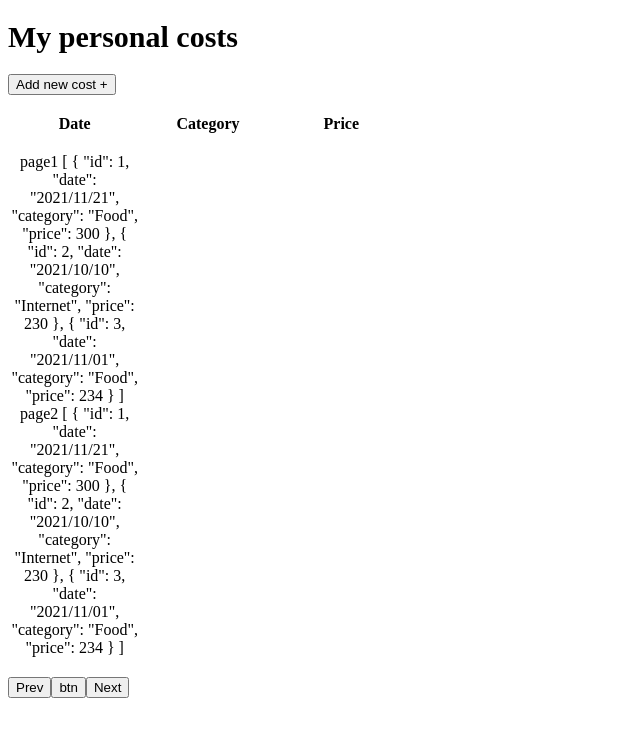
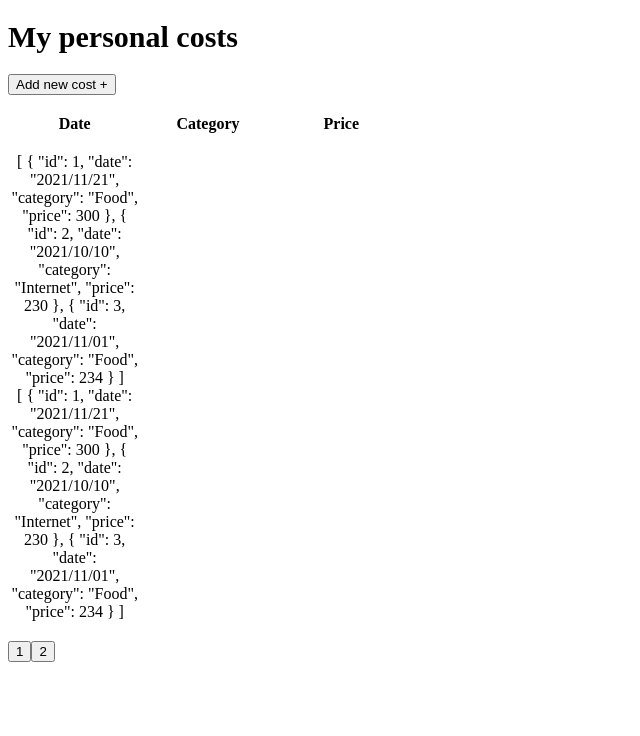
Before and after one commit to victoria369xx/vue, a Vue app in the folder homeworks/hw/: page / in a window 1280 px wide. Shown: the top 736 px of the page, without its empty margins (0-640 px from the left). Built offline with nearby package versions, Linux system fonts and the light colour scheme.

Commit message:
pagination in progress

```diff
--- a/homeworks/hw/src/App.vue
+++ b/homeworks/hw/src/App.vue
@@ -17,7 +17,7 @@
 import PaymentsList from './components/PaymentsList.vue'
 import PaymentForm from './components/PaymentForm.vue'
 import Pagination from './components/Pagination.vue'
-import {mapActions} from 'vuex'
+import {mapActions, mapGetters} from 'vuex'
 
 export default {
   name: 'App',
@@ -31,6 +31,11 @@ export default {
          show:false,
        }
    },
+     computed: {
+       ...mapGetters([
+         'getCurrentPage'
+       ])
+     },
    methods: {
      ...mapActions([
        'fetchData'
--- a/homeworks/hw/src/components/Pagination.vue
+++ b/homeworks/hw/src/components/Pagination.vue
@@ -1,19 +1,26 @@
 <template>
     <div class="pagination">
-    <button> Prev </button>
-    <button > btn </button>
-    <button> Next </button>
+    <button v-for="(value, name) in getPaymentsList" :key="name" @click="selectPage(name)"> {{name}} </button>
     </div>
 </template>
 <script>
-import {mapGetters} from 'vuex';
+import { mapGetters, mapMutations } from 'vuex';
 export default {
-      methods:{
+      computed:{
           ...mapGetters ([
               'getPaymentsList'
           ]),
       },
-}
+      methods: {
+          ...mapMutations([
+              'setCurrentPage'
+          ]),
+
+          selectPage(n) {
+            this.setCurrentPage(n)
+          }
+      }
+      }
 
 </script>
 
--- a/homeworks/hw/src/components/PaymentsList.vue
+++ b/homeworks/hw/src/components/PaymentsList.vue
@@ -6,7 +6,7 @@
             <div> Price </div>
         </div>
         <div class="list-flex" v-for="(value, name) in getPaymentsList" :key="name">
-            <div>{{name}} {{value}}</div>
+            <div>{{value}}</div>
         </div>
     </div>
 </template>
--- a/homeworks/hw/src/store/index.js
+++ b/homeworks/hw/src/store/index.js
@@ -6,12 +6,13 @@ Vue.use(Vuex)
 
 export default new Vuex.Store({
     state: {
-        paymentsList: [],
+        paymentsList: {},
         newFormData: {
             date: '',
             category: '',
             price: 0
-        }
+        },
+        currentPage: 1
     },
     mutations: {
         setPaymentsListData (state, payload) {
@@ -22,31 +23,36 @@ export default new Vuex.Store({
         },
         addFormDataToList( state, payload) {
             state.paymentsList.push(payload)
+        },
+         setCurrentPage (state, payload) {
+             state.currentPage = payload
          }
     },
     getters: {
         getPaymentsList: state => state.paymentsList,
         getFormDataToList: state => {
             return state.newFormData
-        }
+        },
+        getCurrentPage: state => state.currentPage
 
     },
     actions: {
-        fetchData({ commit }) {
+        fetchData({ commit}) {
             return new Promise ((resolve,reject)=>{
                 setTimeout(()=> {
-                    resolve({
-                       page1: [
+                    const dataBase = {
+                        1: [
                          {id:1, date: "2021/11/21", category:"Food", price: 300},
                          {id:2, date: "2021/10/10", category:"Internet", price: 230},
                          {id:3, date: "2021/11/01", category:"Food", price: 234}
                         ],
-                       page2: [
+                        2: [
                          {id:1, date: "2021/11/21", category:"Food", price: 300},
                          {id:2, date: "2021/10/10", category:"Internet", price: 230},
                          {id:3, date: "2021/11/01", category:"Food", price: 234}
                         ]
-                    })
+                     }
+                    resolve(dataBase)
                 },300)
                 setTimeout(() => reject(new Error("some error occured")), 2000);
             })
@@ -58,7 +64,7 @@ export default new Vuex.Store({
                     console.log('Error', error)
                 }
            )
-        },
+        }
 
     }
 })
```
Lines whose indentation alone changed are shown as unchanged.
